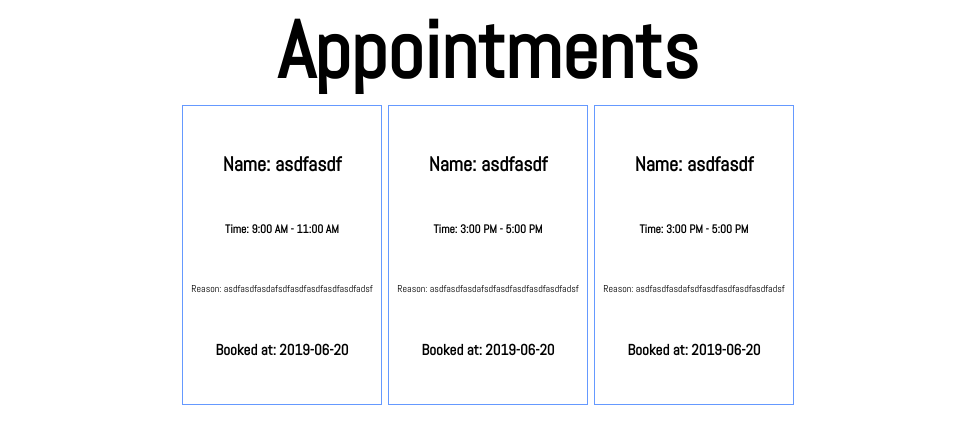
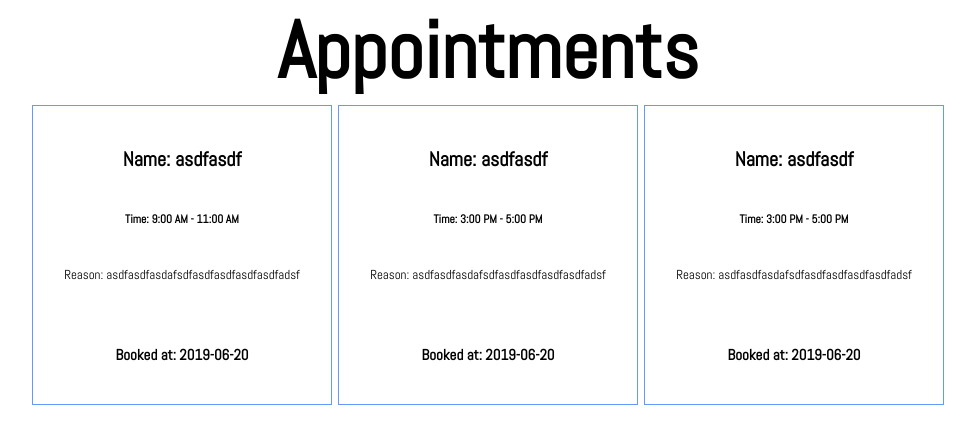
Before and after one commit to clayyy123/AppointmentApp, a React (Create React App) app: page /appointments in a window 1280 px wide. Shown: the top 444 px of the page, without its empty margins (152-1127 px from the left). Built offline with nearby package versions, Linux system fonts and the light colour scheme.

Commit message:
add hover effect to time buttons

```diff
--- a/src/Components/Inputs.js
+++ b/src/Components/Inputs.js
@@ -107,7 +107,7 @@ const Inputs = ({
   const displayTimes = () => {
     return formatTime().map((t, i) => {
       return t.taken ? (
-        <h3 key={i} index={i} className="FormTwo__time">
+        <h3 key={i} index={i} className="FormTwo__time FormTwo__time-inactive">
           {t.time}
         </h3>
       ) : (
--- a/src/css/style.css
+++ b/src/css/style.css
@@ -57,11 +57,14 @@
   flex-direction: column;
   align-items: center;
   justify-content: space-evenly;
-  width: 20rem;
+  width: 30rem;
   height: 30rem;
   border: 0.1rem solid #6599ff;
   font-family: Abel, sans-serif;
   margin: 0.3rem; }
+  .Card__body {
+    font-size: 1.3rem;
+    height: 3.9rem; }
 
 .Form {
   width: 100%;
@@ -137,10 +140,12 @@
     transition: all 0.2s;
     padding: 1rem;
     margin: 1rem; }
-    .FormTwo__time:hover {
+    .FormTwo__time-active:hover {
       cursor: pointer;
       background-color: #6599ff;
       color: white; }
+    .FormTwo__time-inactive {
+      color: rgba(0, 0, 0, 0.486); }
   .FormTwo__date {
     border: none;
     border-bottom: 1px solid #6599ff;
--- a/src/sass/component.scss
+++ b/src/sass/component.scss
@@ -5,11 +5,16 @@
   flex-direction: column;
   align-items: center;
   justify-content: space-evenly;
-  width: 20rem;
+  width: 30rem;
   height: 30rem;
   border: 0.1rem solid $primary-color;
   font-family: $primary-font;
   margin: 0.3rem;
+
+  &__body {
+    font-size: 1.3rem;
+    height: 3.9rem;
+  }
 }
 
 //########################
@@ -119,10 +124,16 @@
     padding: 1rem;
     margin: 1rem;
 
-    &:hover {
-      cursor: pointer;
-      background-color: $primary-color;
-      color: white;
+    &-active {
+      &:hover {
+        cursor: pointer;
+        background-color: $primary-color;
+        color: white;
+      }
+    }
+
+    &-inactive {
+      color: rgba(0, 0, 0, 0.486);
     }
   }
 
```
Also changed, not shown: 2 other files (tests, documents, lock files or other folders).
